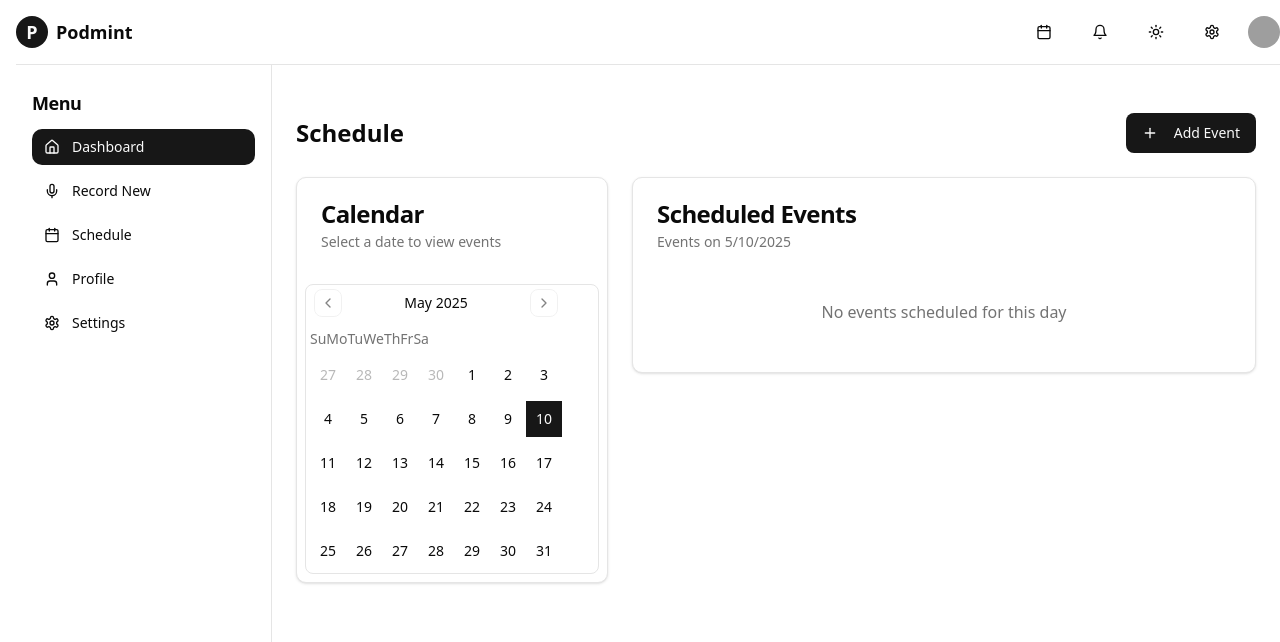
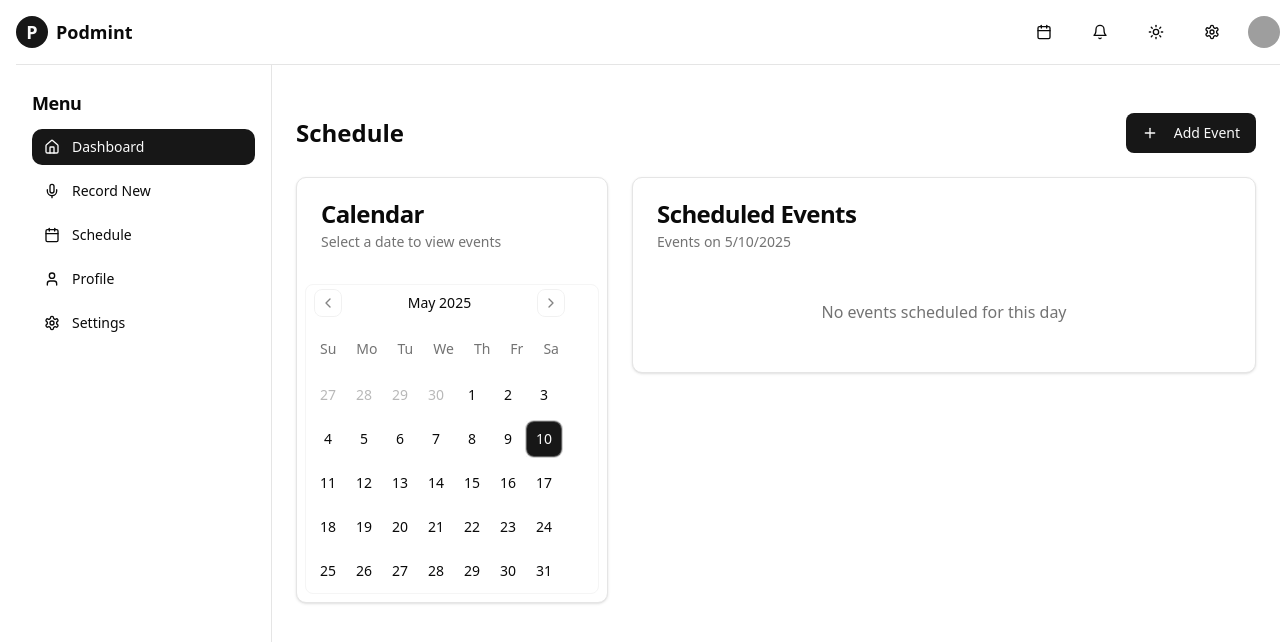
Before and after one commit to 0x4nud33p/podmint, a Next.js app: page /schedule in a window 1280 px wide. Shown: the top 642 px of the page. Built offline with nearby package versions, Linux system fonts and the light colour scheme; grey boxes are pictures that could not be loaded.

Commit message:
fix:schedule event routes refractored

```diff
--- a/app/(main)/schedule/page.tsx
+++ b/app/(main)/schedule/page.tsx
@@ -21,6 +21,7 @@ import { Input } from "@/components/ui/input";
 import { Label } from "@/components/ui/label";
 import { Plus } from "lucide-react";
 import { toast } from "sonner";
+import { enUS } from "date-fns/locale";
 
 interface ScheduledEvent {
   id: string;
@@ -32,6 +33,7 @@ interface ScheduledEvent {
 export default function ScheduleComponent() {
   const [date, setDate] = useState<Date | undefined>(new Date());
   const [events, setEvents] = useState<ScheduledEvent[]>([]);
+  const [open, setOpen] = useState(false);
   const [newEvent, setNewEvent] = useState({
     title: "",
     date: new Date(),
@@ -43,18 +45,23 @@ export default function ScheduleComponent() {
       toast.error("Please fill in all fields.");
       return;
     }
-    if (newEvent.date < new Date()) {
+
+    const eventDate = new Date(newEvent.date);
+    if (eventDate < new Date()) {
       toast.error("Event date cannot be in the past.");
       return;
     }
+
     if (newEvent.participants.trim() === "") {
       toast.error("Please add at least one participant.");
       return;
     }
+
     const participantsArray = newEvent.participants
       .split(",")
       .map((p) => p.trim())
       .filter((p) => p !== "");
+
     const response = await fetch("/api/events/schedule", {
       method: "POST",
       headers: {
@@ -62,24 +69,33 @@ export default function ScheduleComponent() {
       },
       body: JSON.stringify({
         title: newEvent.title,
-        date: newEvent.date,
+        date: eventDate.toISOString(),
         participants: participantsArray,
       }),
     });
+
     if (!response.ok) {
       toast.error("Failed to schedule event.");
       return;
     }
+
     const data = await response.json();
-    setEvents((prevEvents) => [...prevEvents, data]);
+
+    setEvents((prevEvents) => [
+      ...prevEvents,
+      { ...data, date: new Date(data.date) },
+    ]);
+
     setNewEvent({ title: "", date: new Date(), participants: "" });
+    toast.success("Event scheduled successfully!");
+    setOpen(false);
   };
 
   return (
     <div className="py-6 max-w-7xl mx-auto space-y-6">
       <div className="flex flex-col sm:flex-row justify-between items-start sm:items-center gap-4">
         <h2 className="text-2xl font-bold">Schedule</h2>
-        <Dialog>
+        <Dialog open={open} onOpenChange={setOpen}>
           <DialogTrigger asChild>
             <Button className="w-full sm:w-auto">
               <Plus className="h-4 w-4 sm:mr-2" />
@@ -148,10 +164,14 @@ export default function ScheduleComponent() {
               mode="single"
               selected={date}
               onSelect={setDate}
-              className="rounded-md border p-1"
+              locale={enUS}
+              className="rounded-md p-1 border border-muted"
+              defaultMonth={new Date()}
+              initialFocus
               classNames={{
-                day: "h-9 w-9 text-sm",
-                head_cell: "text-muted-foreground text-sm font-normal",
+                day: "h-9 w-9 text-sm text-center rounded-md hover:bg-accent hover:text-accent-foreground focus:bg-accent focus:text-accent-foreground",
+                head_cell:
+                  "text-muted-foreground text-sm font-normal text-center p-2.5",
               }}
             />
           </CardContent>
--- a/app/api/events/schedule/route.ts
+++ b/app/api/events/schedule/route.ts
@@ -3,40 +3,46 @@ import prisma from "@/lib/db";
 import getUserSession from "@/utils/getUserData";
 
 export async function POST(req: NextRequest) {
-    console.log("Received request to schedule event");
-    console.log("Request body:", await req.text());
-  const { title, date, participants } = await req.json();
+  console.log("Received request to schedule event");
+
+  const bodyText = await req.text();
+  console.log("Request body:", bodyText);
+
+  const { title, date, participants } = JSON.parse(bodyText);
+
   const session = await getUserSession();
   if (!session?.user) {
     return new Response("Unauthorized", { status: 401 });
   }
+
   if (!title || !date || !participants) {
     return new Response("Missing fields", { status: 400 });
   }
+
   const newEvent = {
     id: Date.now().toString(),
     title,
     date: new Date(date),
     participants,
   };
+
   const response = await prisma.recordingSession.create({
     data: {
       title: newEvent.title,
       scheduledAt: newEvent.date,
       hostId: session.user.id,
       participants: {
-        connect: participants.map((participant: string) => ({
+        create: participants.map((participant: string) => ({
           name: participant.trim(),
-          sessionId: session.user.id,
-          session: {
-            connect: { id: session.user.id },
-          }
-        })),
+          isGuest: true
+        }))
       }
     },
   });
-    if (!response) {
-        return new Response("Failed to create event", { status: 500 });
-    }
+
+  if (!response) {
+    return new Response("Failed to create event", { status: 500 });
+  }
+
   return new Response(JSON.stringify(newEvent), { status: 201 });
 }
```
